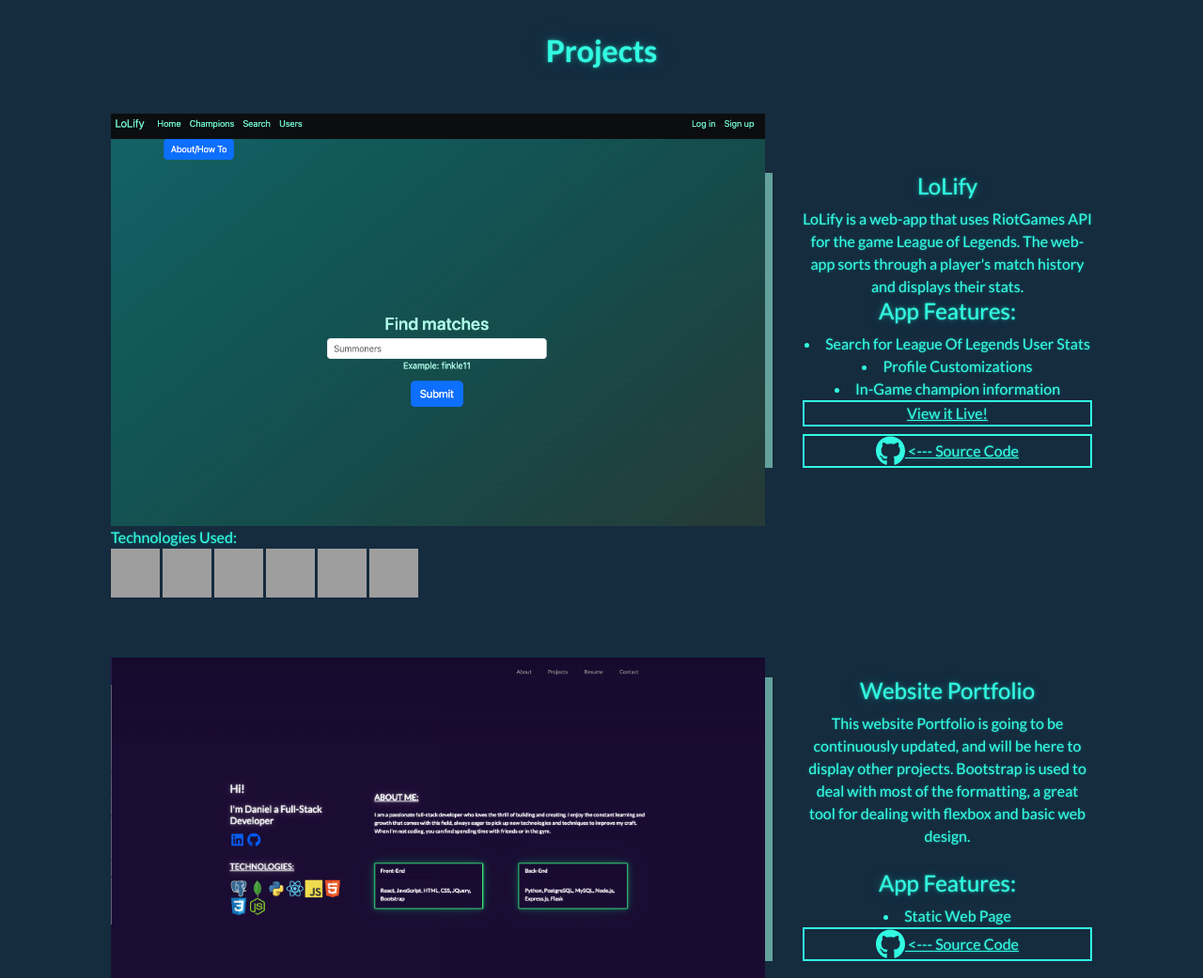
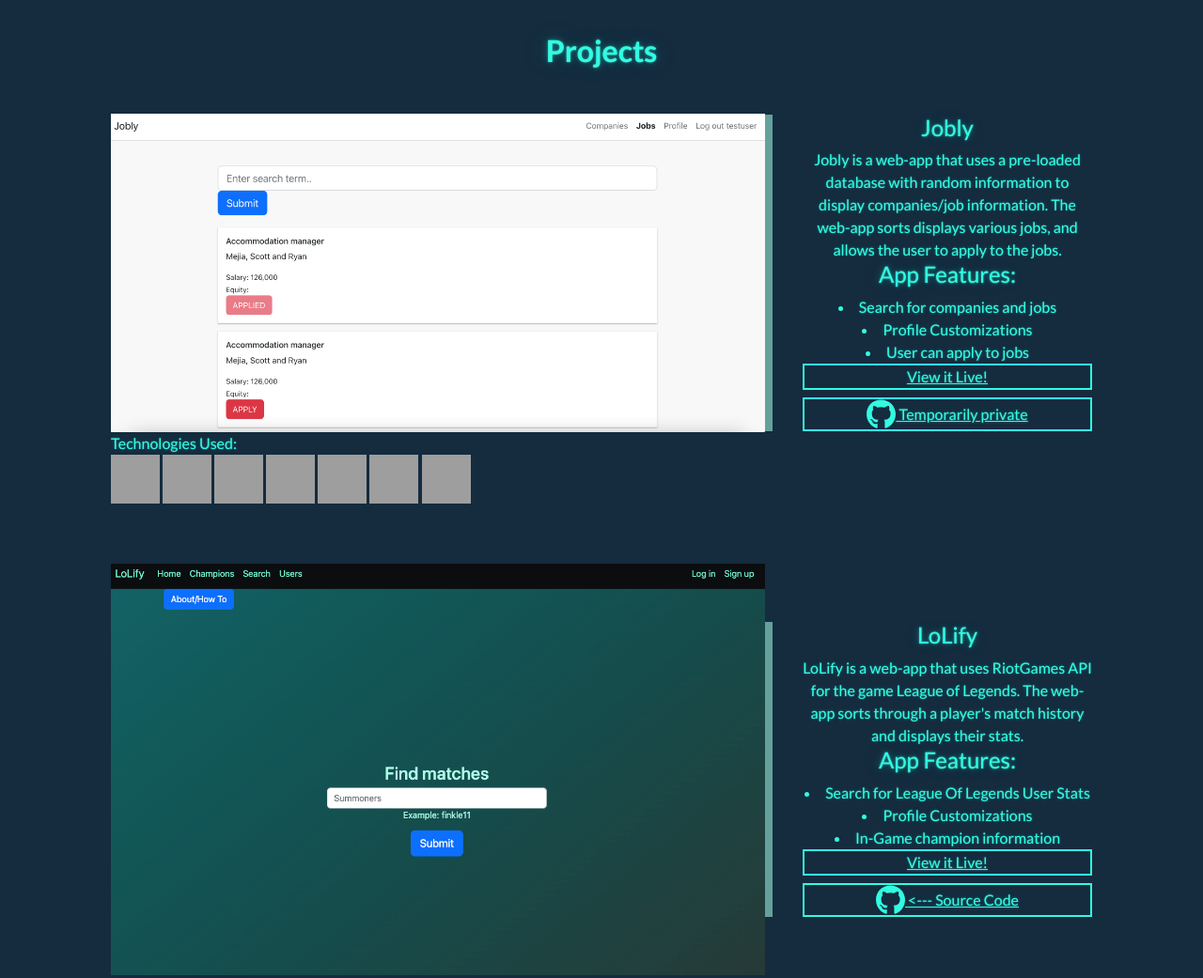
Before and after one commit to dfinkle1/my-portfolio, a plain HTML site: page index.html in a window 1280 px wide. Shown: the part 920-1961 px from the top of the page at 94% size. Drawn offline with nearby package versions, Linux system fonts and the light colour scheme; grey boxes are pictures that could not be loaded.

Commit message:
added project

```diff
--- a/index.html
+++ b/index.html
@@ -156,6 +156,86 @@
         <!-- Featured Project Row-->
         <div class="row gx-0 mb-4 mb-lg-5 align-items-center">
           <div class="col-xl-8 col-lg-7">
+            <a href="https://jobly.danielfinkle.dev" target="_blank"
+              ><img
+                class="img-fluid mb-3 mb-lg-0"
+                src="assets/img/joblyimg.png"
+                alt="..."
+            /></a>
+          </div>
+
+          <div class="col-xl-4 col-lg-5">
+            <div class="featured-text text-center text-lg-left">
+              <h4>Jobly</h4>
+              <p class="mb-0">
+                Jobly is a web-app that uses a pre-loaded database with random
+                information to display companies/job information. The web-app
+                sorts displays various jobs, and allows the user to apply to the
+                jobs.
+              </p>
+
+              <h4>App Features:</h4>
+
+              <li>Search for companies and jobs</li>
+              <li>Profile Customizations</li>
+              <li>User can apply to jobs</li>
+
+              <div class="github mb-2">
+                <a href="https://jobly.danielfinkle.dev" target="_blank">
+                  View it Live!
+                </a>
+              </div>
+              <div class="github">
+                <a class="mx-2" href="#" target="_blank"
+                  ><i class="fab fa-github fa-2xl"></i> Temporarily private
+                </a>
+              </div>
+            </div>
+          </div>
+          <p>
+            Technologies Used:
+            <br />
+            <img
+              src="https://cdn.jsdelivr.net/gh/devicons/devicon/icons/react/react-original.svg"
+              alt="React"
+              width="52"
+              height="52" />
+            <img
+              src="https://cdn.jsdelivr.net/gh/devicons/devicon/icons/javascript/javascript-original.svg"
+              alt="JavaScript"
+              width="52"
+              height="52" />
+            <img
+              src="https://cdn.jsdelivr.net/gh/devicons/devicon/icons/nodejs/nodejs-original.svg"
+              alt="Node.js"
+              width="52"
+              height="52" />
+            <img
+              src="https://cdn.jsdelivr.net/gh/devicons/devicon/icons/html5/html5-original.svg"
+              alt="HTML5"
+              width="52"
+              height="52" />
+            <img
+              src="https://cdn.jsdelivr.net/gh/devicons/devicon/icons/css3/css3-original.svg"
+              alt="CSS3"
+              width="52"
+              height="52" />
+            <img
+              src="https://cdn.jsdelivr.net/gh/devicons/devicon/icons/bootstrap/bootstrap-plain.svg"
+              alt="Bootstrap"
+              width="52"
+              height="52" />
+            <img
+              src="https://cdn.jsdelivr.net/gh/devicons/devicon/icons/postgresql/postgresql-original.svg"
+              alt="PostgreSQL"
+              width="52"
+              height="52" />
+          </p>
+        </div>
+        <!-- project end -->
+        <!-- Featured Project Row-->
+        <div class="row gx-0 mb-4 mb-lg-5 align-items-center">
+          <div class="col-xl-8 col-lg-7">
             <a
               href="https://lolify-deploy-production.up.railway.app/"
               target="_blank"
@@ -193,8 +273,8 @@
                   class="mx-2"
                   href="https://github.com/dfinkle1/LoLify"
                   target="_blank"
-                  ><i class="fab fa-github fa-2xl"></i> <--- Source Code</a
-                >
+                  ><i class="fab fa-github fa-2xl"></i> <--- Source Code
+                </a>
               </div>
             </div>
           </div>
@@ -233,6 +313,7 @@
               height="52" />
           </p>
         </div>
+        <!-- Project End -->
         <!-- Featured Project Row-->
         <div class="row gx-0 mb-4 mb-lg-5 align-items-center">
           <div class="col-xl-8 col-lg-7">
```
Also changed, not shown: assets/img/joblyimg.png (added).
